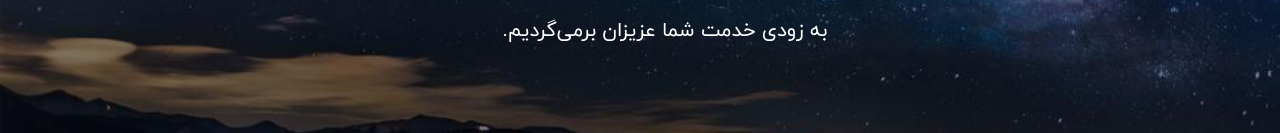
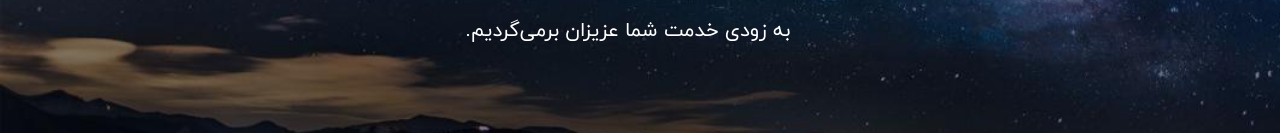
Before and after one commit to andisheGhs/shab503, a plain HTML site: page index.html in a window 1280 px wide. Shown: the part 518-651 px from the top of the page. Drawn offline with Linux system fonts and the light colour scheme.

Commit message:
position p6 changed

```diff
--- a/styles/style-medium.css
+++ b/styles/style-medium.css
@@ -138,6 +138,6 @@ body {
     /*margin: 14px 0px 0px -55px;*/
     position: relative;
     top: 20px;
-    left: 25px;
+    right: 12px;
     text-align: center;
 }
```
